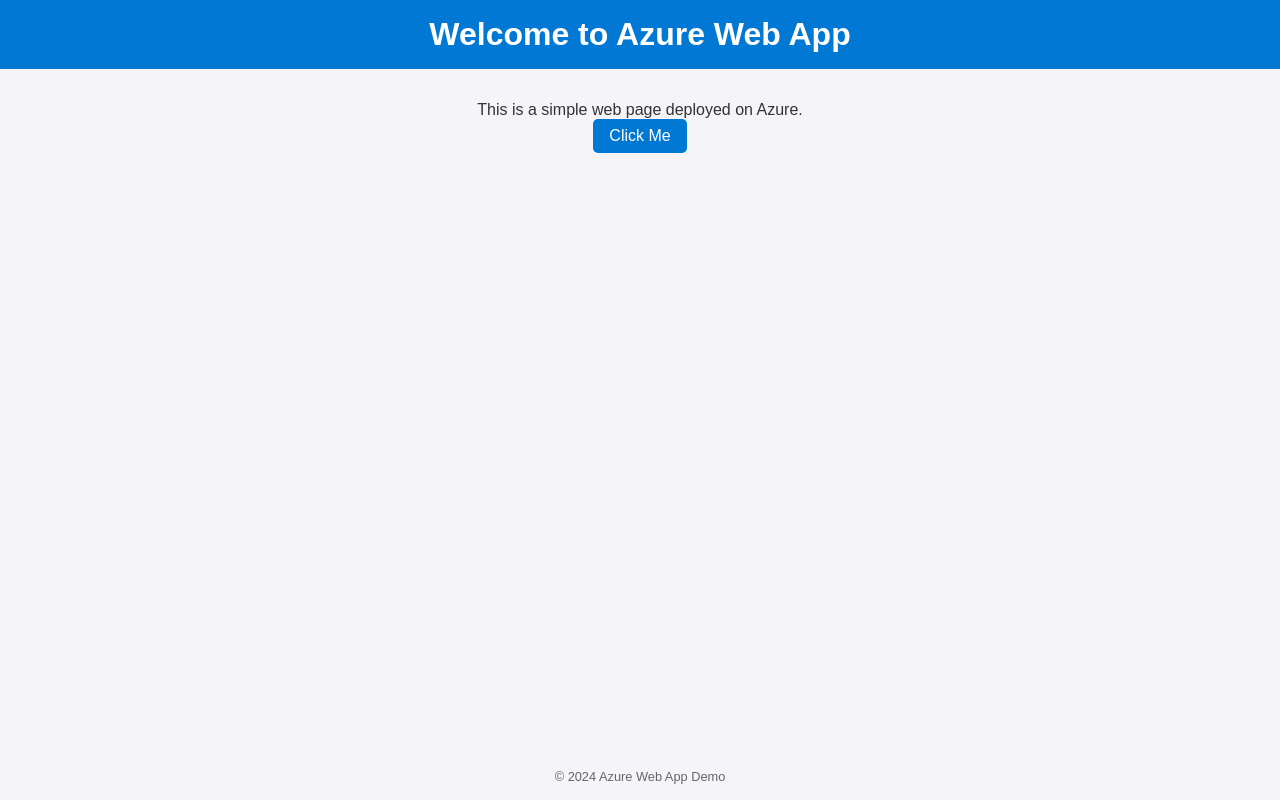
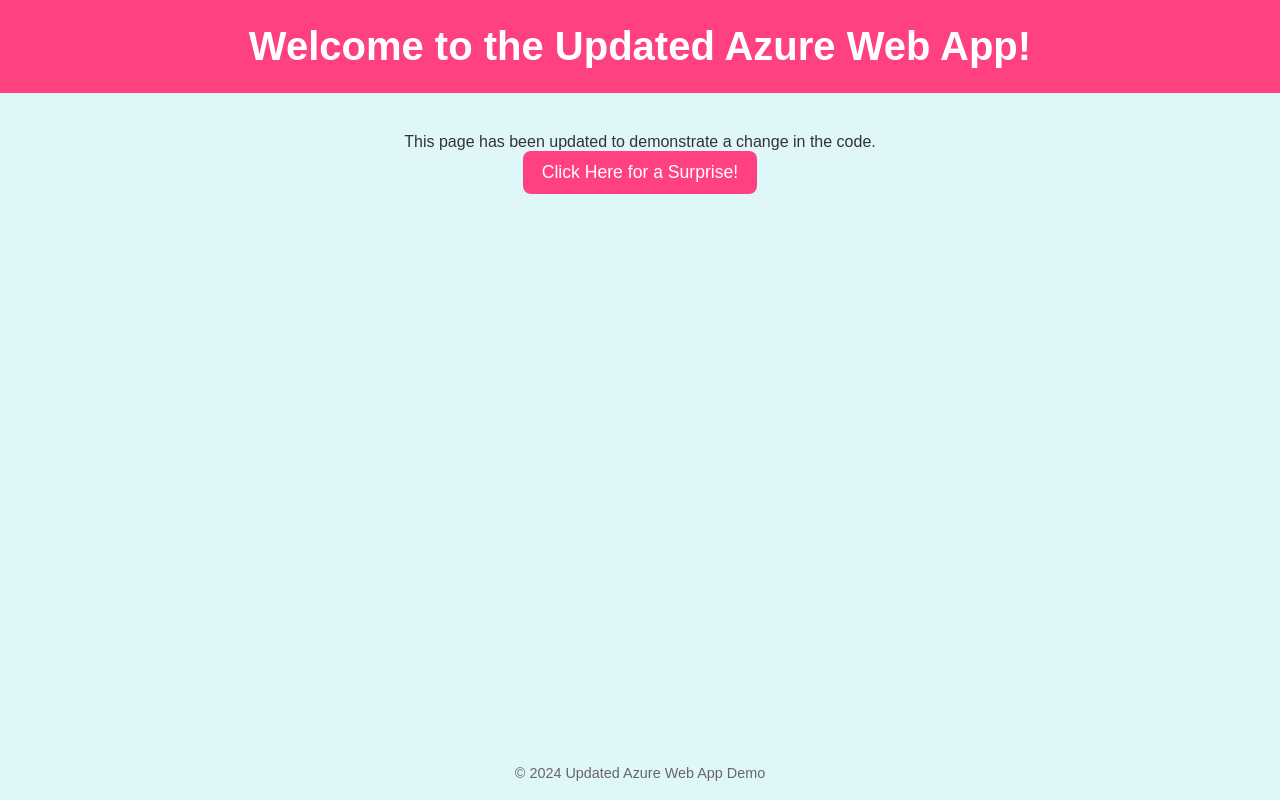
Before and after one commit to Lokmanavsar/Intro_Lab3_WebApp_Deployment, a plain HTML site: page index.html in a window 1280 px wide. Drawn offline with Linux system fonts and the light colour scheme.

Commit message:
Some Updates on html and css

```diff
--- a/index.html
+++ b/index.html
@@ -3,19 +3,19 @@
 <head>
   <meta charset="UTF-8">
   <meta name="viewport" content="width=device-width, initial-scale=1.0">
-  <title>Azure Web App Demo</title>
+  <title>Azure Deployment Demo - Updated</title>
   <link rel="stylesheet" href="styles.css">
 </head>
 <body>
   <header>
-    <h1>Welcome to Azure Web App</h1>
+    <h1>Welcome to the Updated Azure Web App!</h1>
   </header>
   <main>
-    <p>This is a simple web page deployed on Azure.</p>
-    <button onclick="alert('Hello from Azure!')">Click Me</button>
+    <p>This page has been updated to demonstrate a change in the code.</p>
+    <button onclick="alert('Hello from the Updated Azure Web App!')">Click Here for a Surprise!</button>
   </main>
   <footer>
-    <p>&copy; 2024 Azure Web App Demo</p>
+    <p>&copy; 2024 Updated Azure Web App Demo</p>
   </footer>
 </body>
 </html>
--- a/styles.css
+++ b/styles.css
@@ -11,46 +11,46 @@
     justify-content: center;
     align-items: center;
     height: 100vh;
-    background-color: #f4f4f9;
+    background-color: #e0f7fa; /* Arka plan rengi güncellendi */
     color: #333;
   }
 
   header {
-    background-color: #0078d4;
+    background-color: #ff4081; /* Üst kısım rengi güncellendi */
     width: 100%;
     text-align: center;
-    padding: 1rem;
+    padding: 1.5rem; /* Daha fazla boşluk */
     color: white;
   }
 
   h1 {
-    font-size: 2rem;
+    font-size: 2.5rem; /* Yazı boyutu büyütüldü */
   }
 
   main {
     text-align: center;
-    margin: 2rem 0;
+    margin: 2.5rem 0;
   }
 
   button {
-    background-color: #0078d4;
+    background-color: #ff4081; /* Düğme rengi güncellendi */
     color: white;
     border: none;
-    padding: 0.5rem 1rem;
-    font-size: 1rem;
+    padding: 0.7rem 1.2rem; /* Daha geniş düğme */
+    font-size: 1.1rem;
     cursor: pointer;
-    border-radius: 5px;
+    border-radius: 8px;
     transition: background-color 0.3s;
   }
 
   button:hover {
-    background-color: #005a9e;
+    background-color: #d81b60; /* Düğme hover rengi */
   }
 
   footer {
     margin-top: auto;
     text-align: center;
-    padding: 1rem;
-    font-size: 0.8rem;
+    padding: 1.2rem;
+    font-size: 0.9rem;
     color: #666;
   }
```
